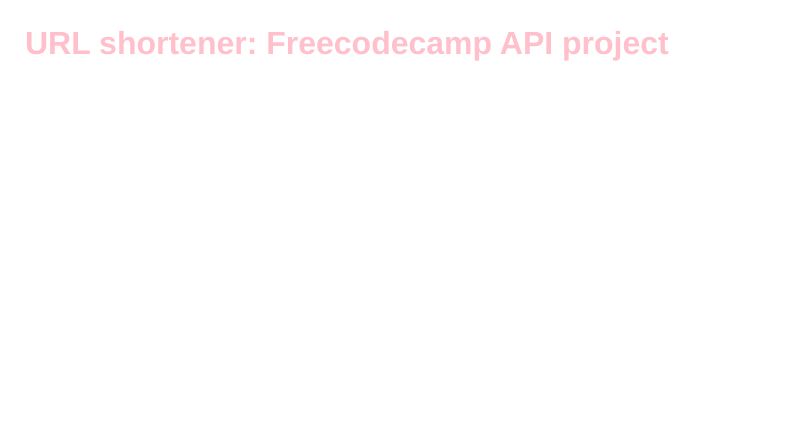
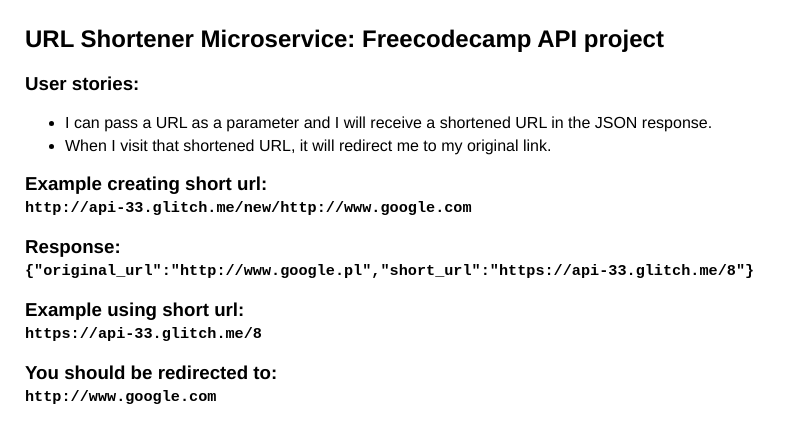
Before and after one commit to siwoncezary/glitch_3, a website: page views/index.html in a window 1280 px wide. Shown: the whole page, without its empty margins (0-791 px from the left). Drawn offline with Linux system fonts and the light colour scheme.

Commit message:
👘🍻 Updated with Glitch

```diff
--- a/server.js
+++ b/server.js
@@ -27,7 +27,13 @@
   mongo.connect(baseUrl, function(err, db){
     if (err) {
       response.send("Failed connection to database!");
+      return;
     }
+    db.createCollection(colName, {
+      capped: true,
+      size: 5242880,
+      max: 5000
+    });
     getNextSequence(db, ourl, response, insertUrl);
   });
 });
--- a/views/index.html
+++ b/views/index.html
@@ -19,8 +19,43 @@
     <link rel="stylesheet" href="/style.css">
   </head>
   <body>
-    <h1>
-      URL shortener: Freecodecamp API project
-    </h1>
+    <h2>
+      URL Shortener Microservice: Freecodecamp API project
+    </h2>
+    <h3>
+      User stories:
+    </h3>
+    <ul>
+      <li>
+        I can pass a URL as a parameter and I will receive a shortened URL in the JSON response.
+      </li>
+      <li>
+        When I visit that shortened URL, it will redirect me to my original link.
+      </li>
+    </ul>
+    <h3>
+      Example creating short url:<br>
+      <code>
+        http://api-33.glitch.me/new/http://www.google.com
+      </code>
+    </h3>
+    <h3>
+      Response:<br>
+      <code>
+        {"original_url":"http://www.google.pl","short_url":"https://api-33.glitch.me/8"}
+      </code>
+    </h3>
+    <h3>
+      Example using short url:<br>
+      <code>
+        https://api-33.glitch.me/8
+      </code>
+    </h3>
+    <h3>
+      You should be redirected to:<br>
+      <code>
+      http://www.google.com
+      </code>
+    </h3>
   </body>
 </html>
```
